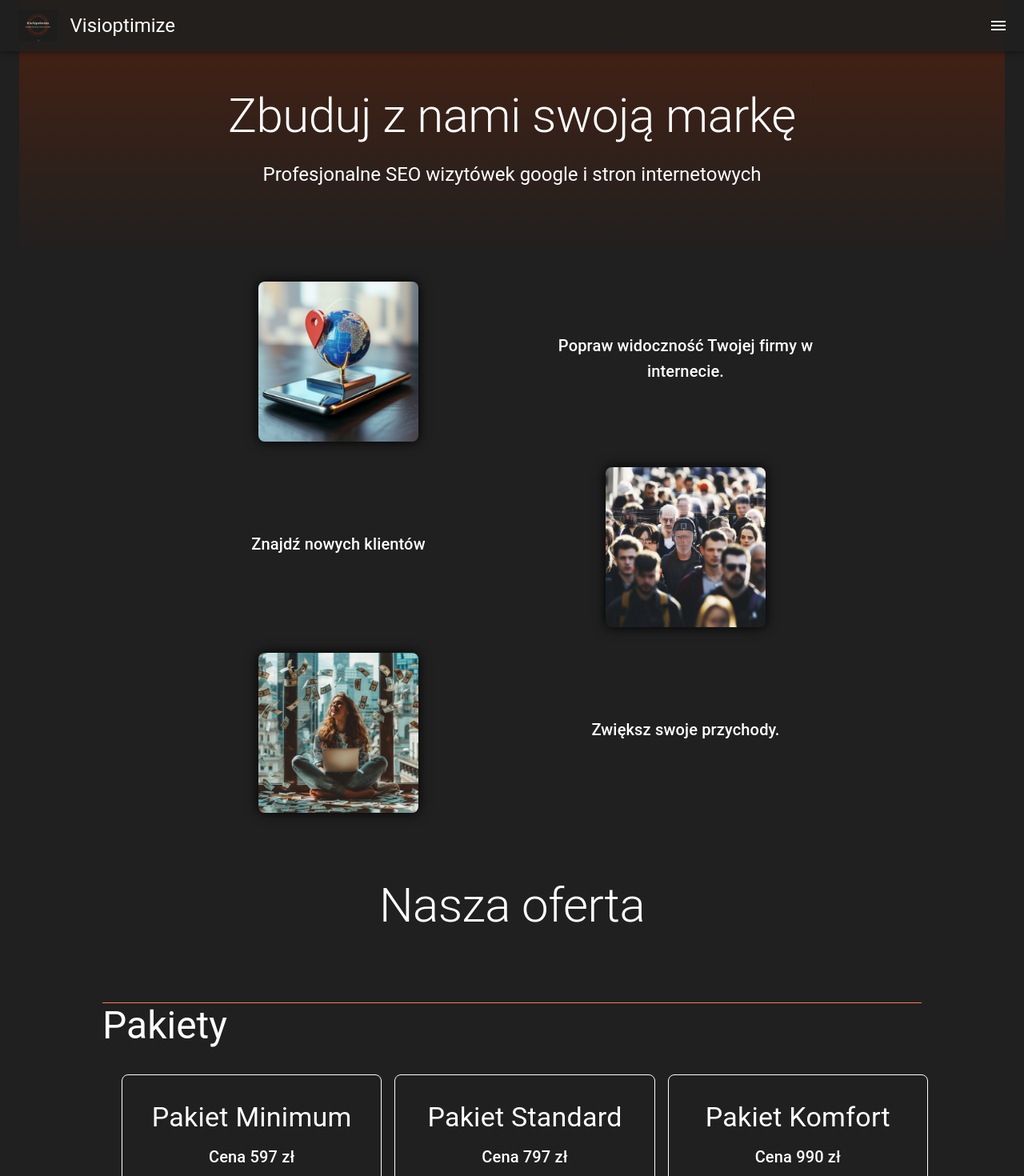
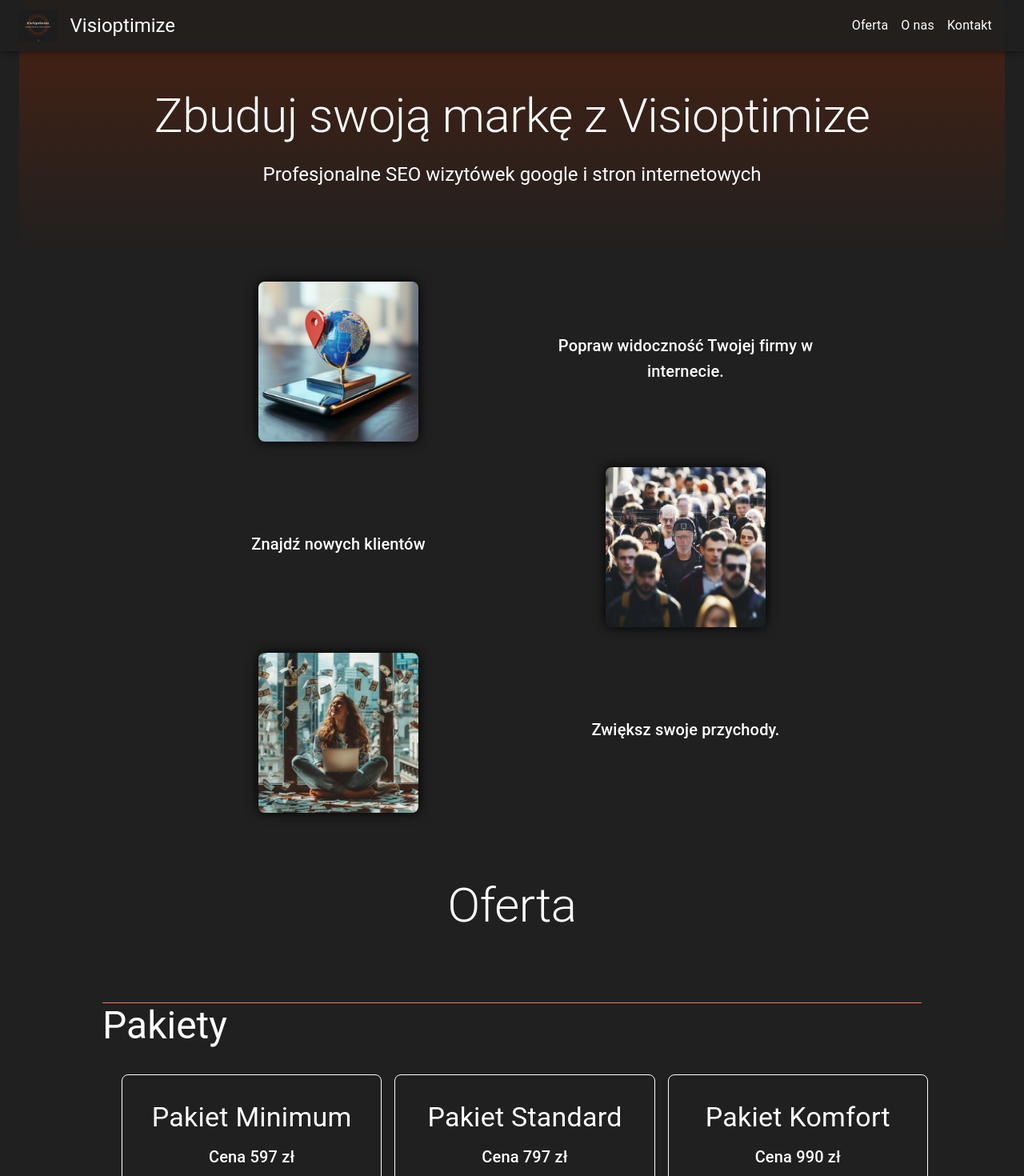
Before and after one commit to CezarySzukiel/visioptimize, a React (Create React App) app: page / in a window 1280 px wide. Shown: the top 1470 px of the page at 80% size. Built offline with nearby package versions, Linux system fonts and the light colour scheme.

Commit message:
footer and links in header

```diff
--- a/src/components/Footer.tsx
+++ b/src/components/Footer.tsx
@@ -9,7 +9,7 @@ const Footer: React.FC = () => {
       style={{ top: "auto", bottom: 0, marginTop: "20px" }}
     >
       <Toolbar sx={{ display: "flex", justifyContent: "space-around" }}>
-        <Box sx={{ marginBottom: "2rem" }}>
+        <Box id="kontakt" sx={{ marginBottom: "2rem" }}>
           <Typography
             variant="body1"
             component="p"
--- a/src/components/Header.tsx
+++ b/src/components/Header.tsx
@@ -1,12 +1,9 @@
 import React from "react";
 import { ThemeProvider, createTheme } from "@mui/material/styles";
 import { red, orange, blue } from "@mui/material/colors";
-import AppBar from "@mui/material/AppBar";
-import Toolbar from "@mui/material/Toolbar";
-import IconButton from "@mui/material/IconButton";
+import { AppBar, Toolbar, Box, Typography, IconButton } from "@mui/material";
 import MenuIcon from "@mui/icons-material/Menu";
-import Box from "@mui/material/Box";
-import Typography from "@mui/material/Typography";
+import { Link } from "react-router-dom";
 import { headerHeight } from "../pageSettings";
 
 const Header: React.FC = () => {
@@ -29,9 +26,21 @@ const Header: React.FC = () => {
           </Typography>
         </Box>
         <Box flexGrow={1} />
-        <IconButton edge="end" color="inherit" aria-label="menu">
-          <MenuIcon />
-        </IconButton>
+        <Box sx={{ display: "flex", flexDirection: "row" }}>
+          <a
+            href="/#oferta"
+            style={{ color: "inherit", textDecoration: "none" }}
+          >
+            <Box marginRight="1rem">Oferta</Box>
+          </a>
+          <Box marginRight="1rem">O nas</Box>
+          <a
+            href="/#kontakt"
+            style={{ color: "inherit", textDecoration: "none" }}
+          >
+            <Box marginRight="1rem">Kontakt</Box>
+          </a>
+        </Box>
       </Toolbar>
     </AppBar>
   );
--- a/src/components/Hero.tsx
+++ b/src/components/Hero.tsx
@@ -27,7 +27,7 @@ const HeroSection: React.FC = () => {
         }}
       >
         <Typography variant="h2" component="h1" gutterBottom>
-          Zbuduj z nami swoją markę
+          Zbuduj swoją markę z Visioptimize
         </Typography>
         <Typography variant="h5" component="h2" gutterBottom>
           Profesjonalne SEO wizytówek google i stron internetowych
--- a/src/components/Offer.tsx
+++ b/src/components/Offer.tsx
@@ -151,11 +151,11 @@ const OfferSection: React.FC = () => {
   }, []);
 
   return (
-    <>
+    <Box id="oferta" marginTop={headerHeight}>
       <Box
         sx={{
           width: "80%",
-          margin: "0 auto",
+          margin: `${headerHeight} auto 0 auto`,
           display: "flex",
           alignItems: "center",
           justifyContent: "center",
@@ -163,7 +163,7 @@ const OfferSection: React.FC = () => {
         }}
       >
         <Typography variant="h2" component="h1" gutterBottom>
-          Nasza oferta
+          Oferta
         </Typography>
       </Box>
 
@@ -177,7 +177,7 @@ const OfferSection: React.FC = () => {
       <OfferPackage title="Strony internetowe" offers={offer.websites} />
 
       <OfferPackage title="Aplikacje" offers={offer.applications} />
-    </>
+    </Box>
   );
 };
 
```
